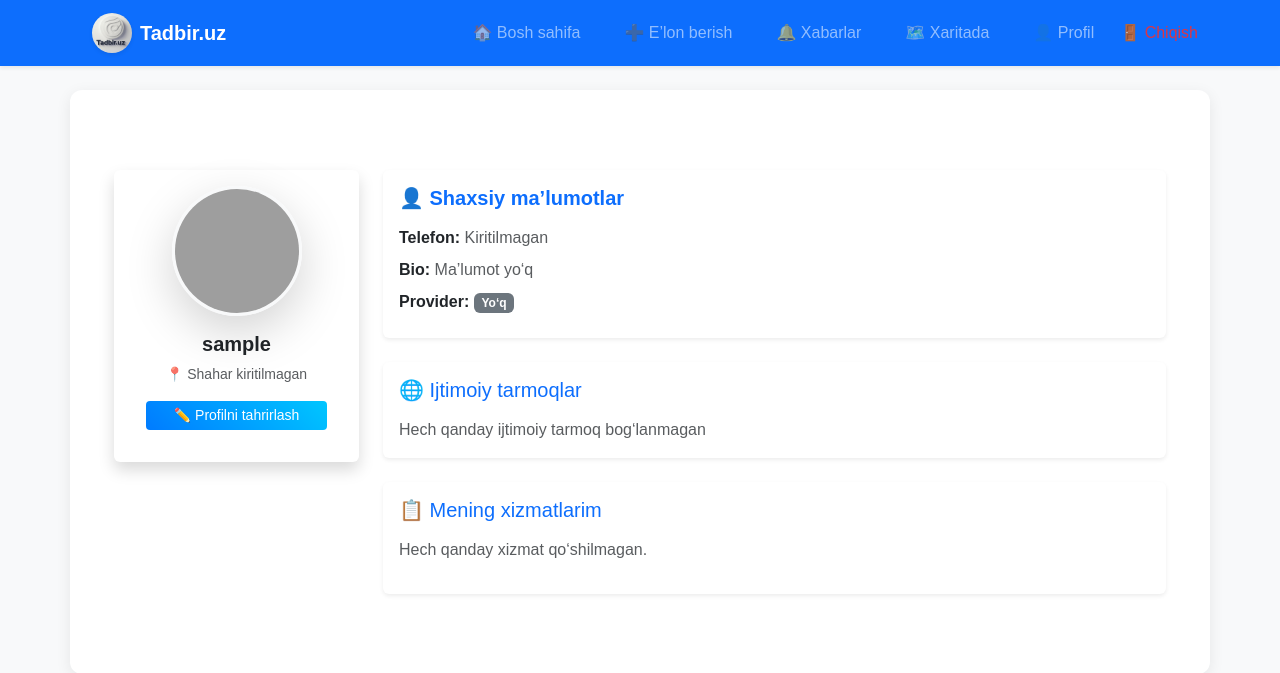
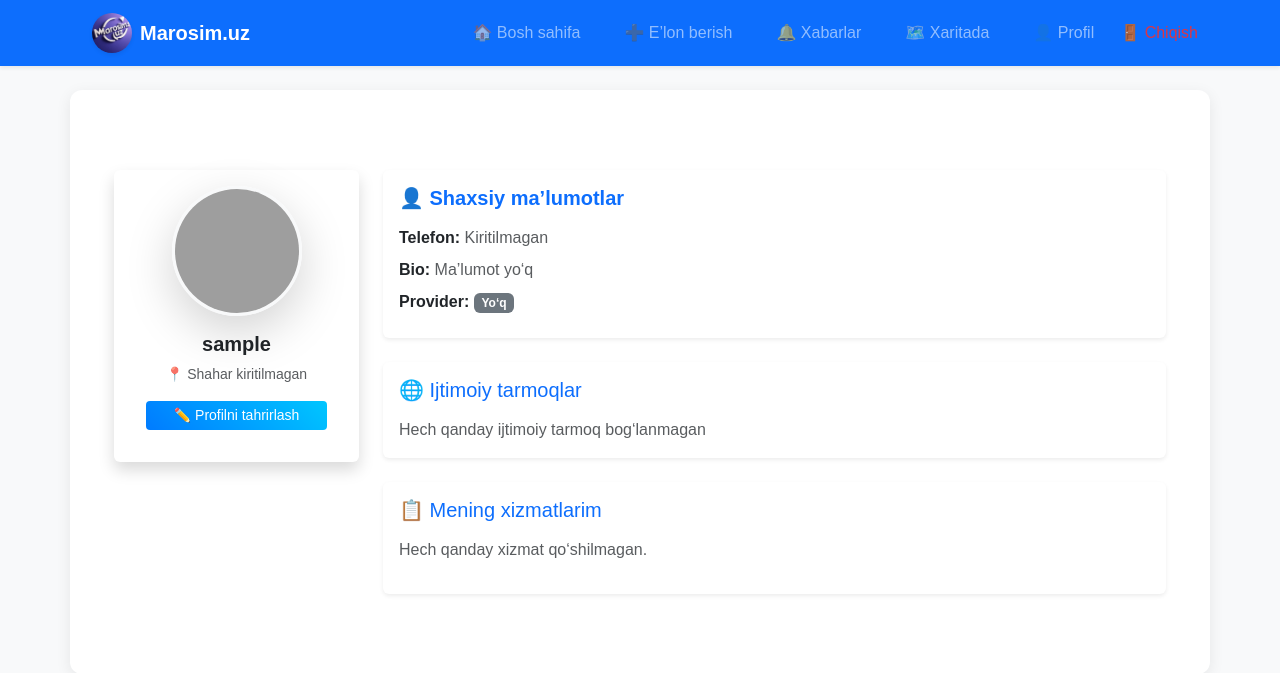
Before and after one commit to ASILBEKasilbek/marosimlar, a Django app: page /profile/1/ in a window 1280 px wide. Shown: the top 673 px of the page. Run offline with Django 5.2, Linux system fonts and the light colour scheme; the visitor is signed in with stand-in values (Sample User, id 1); data comes from the database, SQL or seed files in the repository; data that the repository does not hold is empty; some libraries are stand-ins or nearby versions; grey boxes are pictures that could not be loaded.

```diff
--- a/templates/base.html
+++ b/templates/base.html
@@ -58,7 +58,7 @@
             <a class="navbar-brand fw-bold d-flex align-items-center" href="{% url 'event_list' %}">
                 <img src="{% static 'images/tadbir.png' %}" alt="Logo"
                     class="me-2 rounded-circle shadow-sm" style="height: 40px; width: 40px; object-fit: cover;">
-                Tadbir.uz
+                Marosim.uz
             </a>
 
             <button class="navbar-toggler" type="button" data-bs-toggle="collapse"
```
Also changed, not shown: static/images/tadbir.png, static/images/tadbir3.png (added), static/images/tadbir4.png (added).
